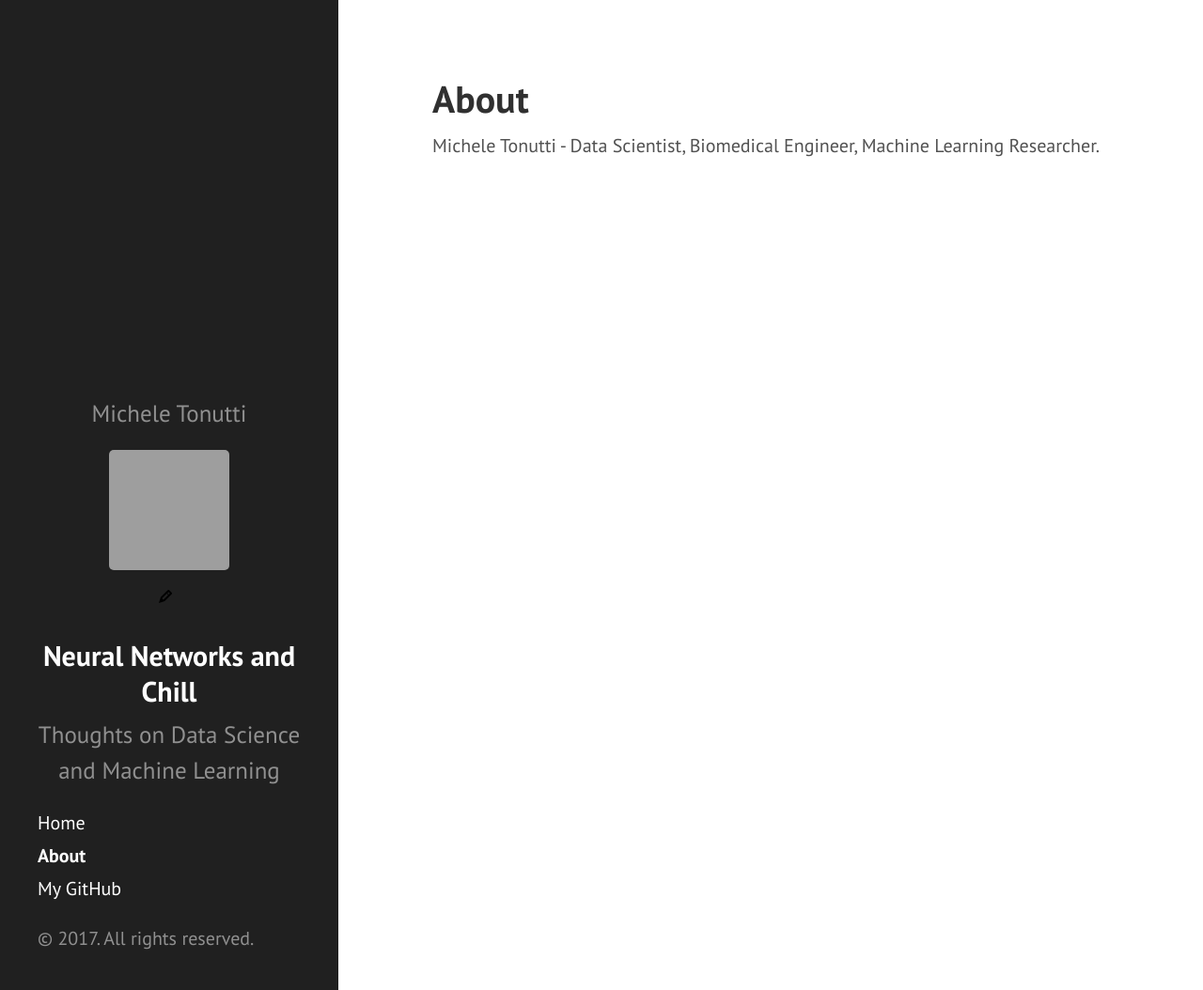
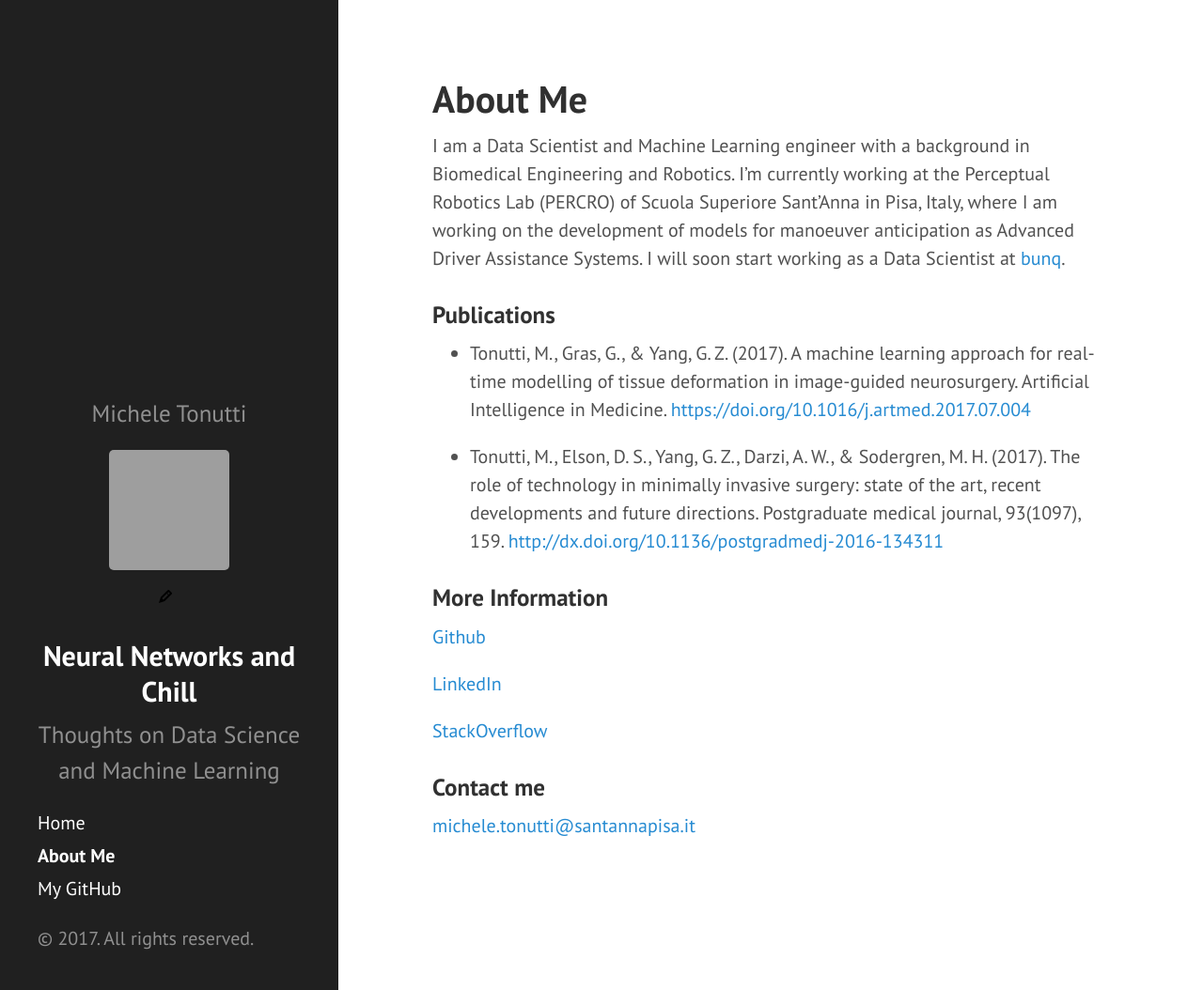
Before and after one commit to michetonu/michetonu.github.io, a Jekyll site: the page built from about.md, in a window 1280 px wide and 1054 px high. Shown: the whole window at 94% size. Built offline with Jekyll 4.4.1, drawn with Linux system fonts in a browser that asks for light colours; grey boxes are pictures that could not be loaded.

Commit message:
Update about.md

```diff
--- a/about.md
+++ b/about.md
@@ -1,6 +1,26 @@
 ---
 layout: page
-title: About
+title: About Me
 ---
 
-Michele Tonutti - Data Scientist, Biomedical Engineer, Machine Learning Researcher.
+I am a Data Scientist and Machine Learning engineer with a background in Biomedical Engineering and Robotics. I'm currently working at the Perceptual Robotics Lab (PERCRO) of Scuola Superiore Sant'Anna in Pisa, Italy, where I am working on the development of models for manoeuver anticipation as Advanced Driver Assistance Systems.
+I will soon start working as a Data Scientist at [bunq](https://www.bunq.com/).
+
+### Publications
+
+- Tonutti, M., Gras, G., & Yang, G. Z. (2017). A machine learning approach for real-time modelling of tissue deformation in image-guided neurosurgery. Artificial Intelligence in Medicine. [https://doi.org/10.1016/j.artmed.2017.07.004](https://doi.org/10.1016/j.artmed.2017.07.004)
+
+- Tonutti, M., Elson, D. S., Yang, G. Z., Darzi, A. W., & Sodergren, M. H. (2017). The role of technology in minimally invasive surgery: state of the art, recent developments and future directions. Postgraduate medical journal, 93(1097), 159. [http://dx.doi.org/10.1136/postgradmedj-2016-134311](http://dx.doi.org/10.1136/postgradmedj-2016-134311)
+
+
+### More Information
+
+[Github](https://github.com/michetonu)
+
+[LinkedIn](https://www.linkedin.com/in/micheletonutti/)
+
+[StackOverflow](https://stackoverflow.com/users/5236005/michetonu)
+
+### Contact me
+
+[michele.tonutti@santannapisa.it](mailto:michele.tonutti@santannapisa.it)
```
